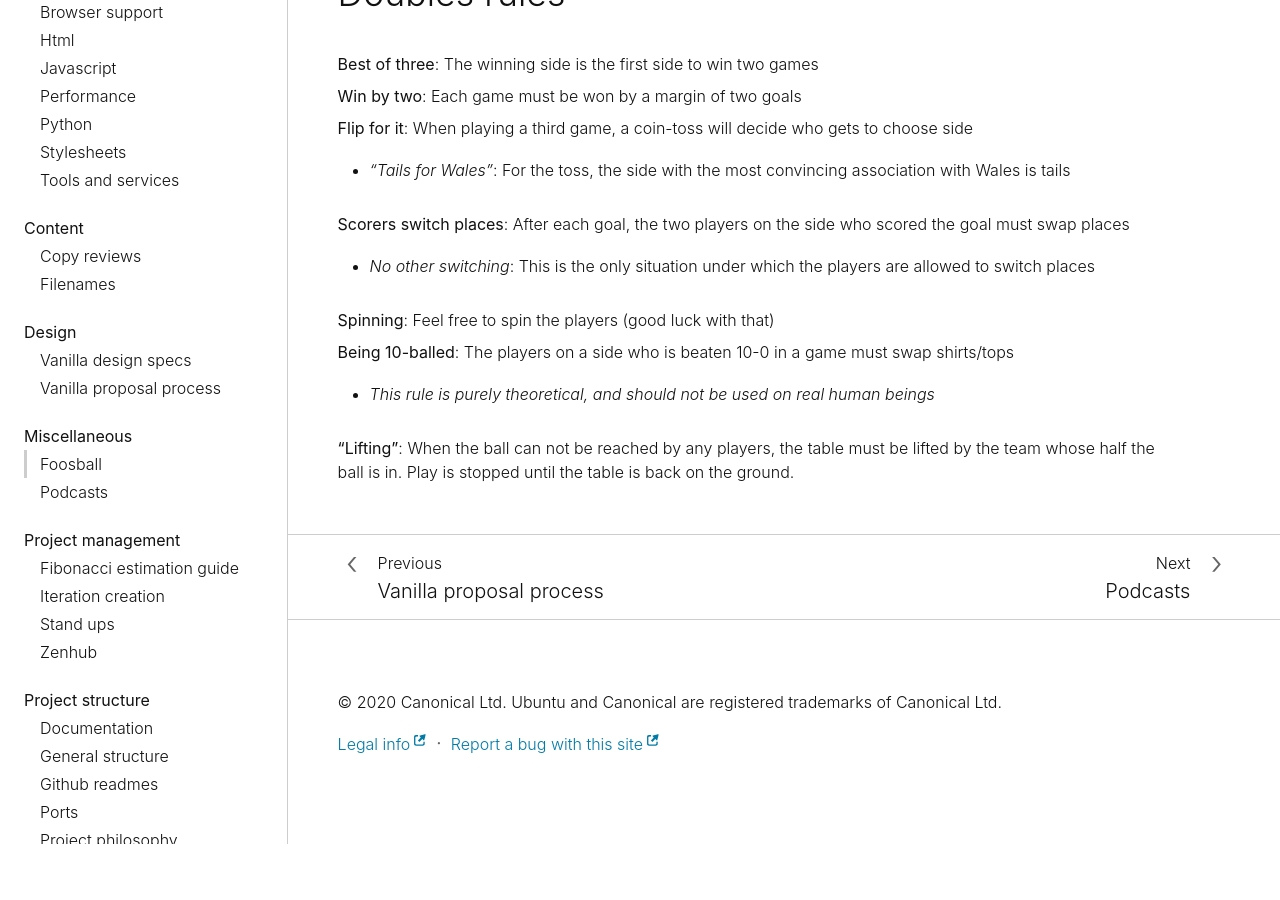
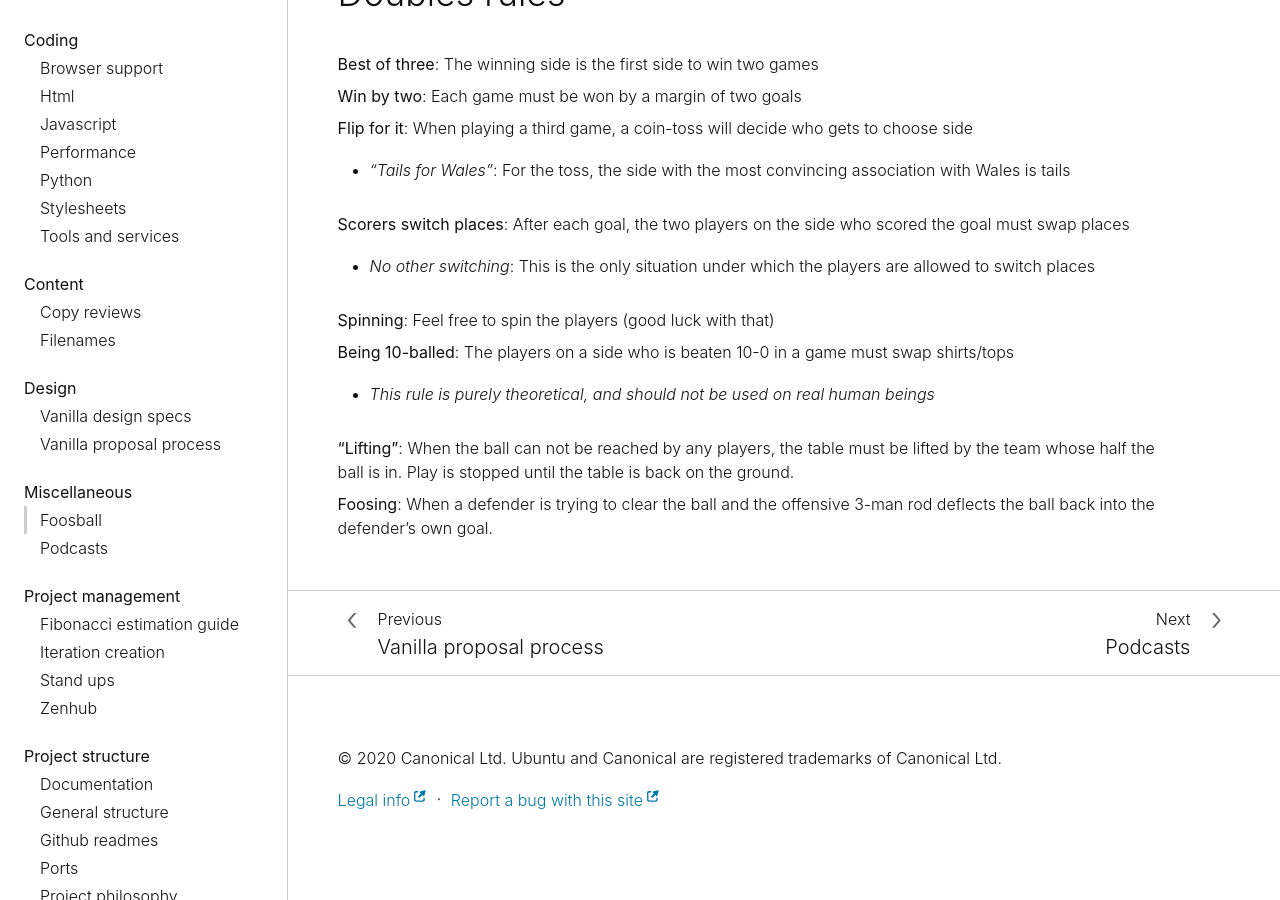
Before and after one commit to canonical-web-and-design/practices, a Jekyll site: the page built from miscellaneous/foosball.md, in a window 1280 px wide and 900 px high, scrolled down 498 px. Built offline with Jekyll 4.4.1, drawn with Linux system fonts in a browser that asks for light colours; some web fonts are replaced; before the commit the page ends 1342 px from its top, so only the background shows below that.

Commit message:
Explain foosing

```diff
--- a/miscellaneous/foosball.md
+++ b/miscellaneous/foosball.md
@@ -26,3 +26,5 @@ Outlined below are the team's official rules for foosball:
 - _This rule is purely theoretical, and should not be used on real human beings_
 
 **"Lifting"**: When the ball can not be reached by any players, the table must be lifted by the team whose half the ball is in. Play is stopped until the table is back on the ground.
+
+**Foosing**: When a defender is trying to clear the ball and the offensive 3-man rod deflects the ball back into the defender's own goal.
```
Also changed, not shown: project-structure/github-readmes.md (+1 -2 lines).
